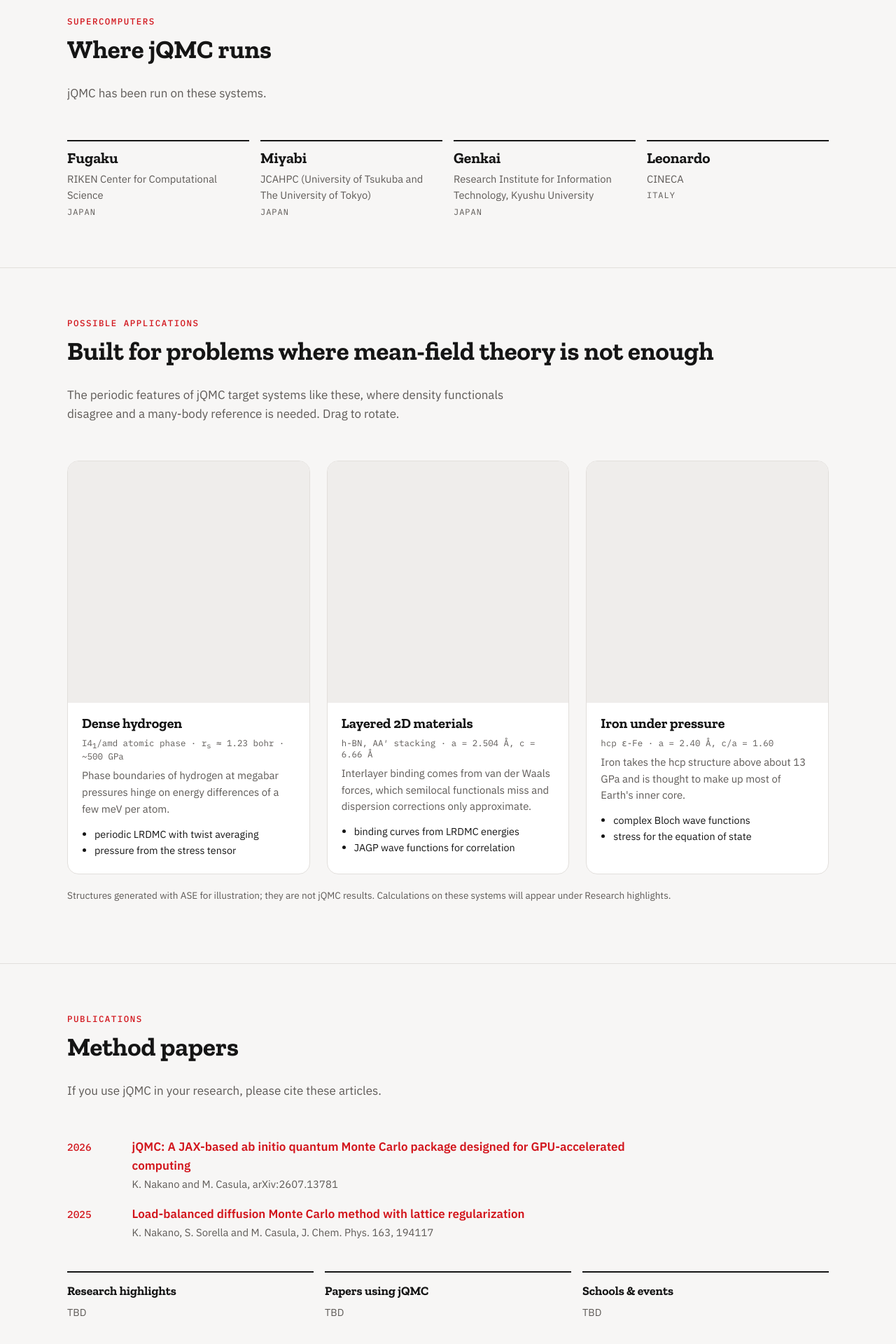
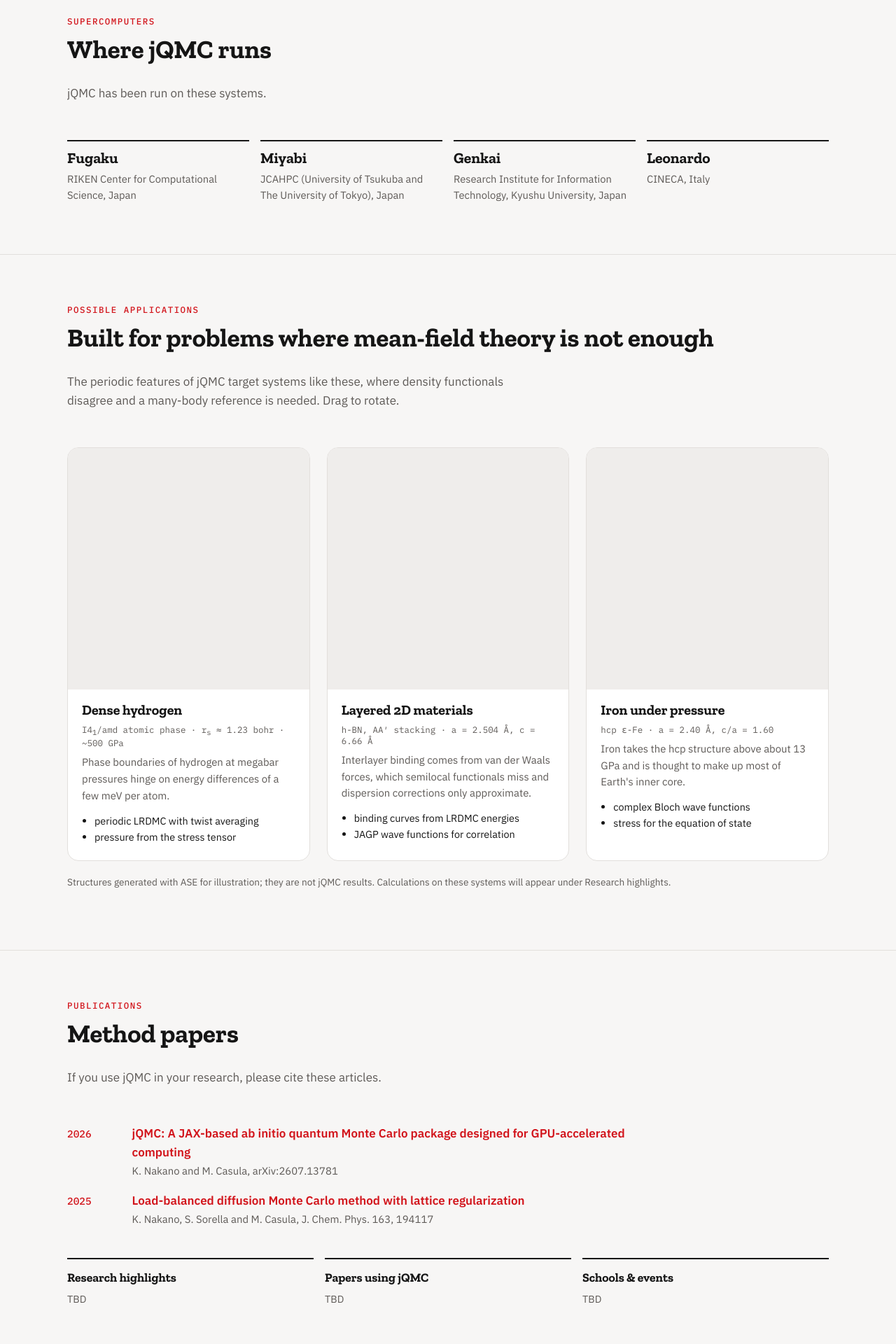
Before and after one commit to jqmc-project/jqmc-project.github.io, a Jekyll site: the page built from index.html, in a window 1280 px wide. Shown: the part 1920-3840 px from the top of the page at 70% size. Built offline with Jekyll 4.4.1, drawn with Linux system fonts in a browser that asks for light colours.

Commit message:
Show the supercomputer operator and country as one line, and version the asset URLs
Co-Authored-By: Claude Opus 5.5 <noreply@anthropic.com>
Claude-Session: https://claude.ai/code/session_01CBjSVRMRh5fBe9E7D2WSVc

```diff
--- a/_layouts/default.html
+++ b/_layouts/default.html
@@ -8,11 +8,11 @@
 <link rel="preconnect" href="https://fonts.googleapis.com">
 <link rel="preconnect" href="https://fonts.gstatic.com" crossorigin>
 <link rel="stylesheet" href="https://fonts.googleapis.com/css2?family=Zilla+Slab:wght@500;700&family=IBM+Plex+Sans:wght@400;500;600&family=IBM+Plex+Mono:wght@400;500&display=swap">
-<link rel="stylesheet" href="/assets/css/site.css">
+<link rel="stylesheet" href="/assets/css/site.css?v={{ site.time | date: '%s' }}">
 </head>
 <body>
 {{ content }}
 <script src="https://cdn.jsdelivr.net/npm/3dmol@2.5.3/build/3Dmol-min.js"></script>
-<script src="/assets/js/site.js"></script>
+<script src="/assets/js/site.js?v={{ site.time | date: '%s' }}"></script>
 </body>
 </html>
--- a/assets/css/site.css
+++ b/assets/css/site.css
@@ -84,7 +84,6 @@ figure.logo img{display:block; width:100%; max-width:100%; height:auto}
 .hpc li{display:grid; gap:4px; align-content:start; border-top:2px solid var(--ink); padding-top:12px; min-width:0}
 .hpc b{font:700 1.35rem/1.2 var(--f-display)}
 .hpc span{color:var(--muted); font-size:.92rem}
-.hpc small{font:400 .75rem var(--f-mono); letter-spacing:.08em; text-transform:uppercase; color:var(--muted)}
 
 /* applications */
 .apps{display:grid; grid-template-columns:repeat(3,minmax(0,1fr)); gap:24px}
--- a/index.html
+++ b/index.html
@@ -77,7 +77,7 @@ layout: default
   </div>
   <ul class="hpc">
   {%- for m in site.data.supercomputers %}
-    <li><b>{{ m.name }}</b><span>{{ m.operator }}</span><small>{{ m.country }}</small></li>
+    <li><b>{{ m.name }}</b> <span>{{ m.operator }}, {{ m.country }}</span></li>
   {%- endfor %}
   </ul>
 </div></section>
```
